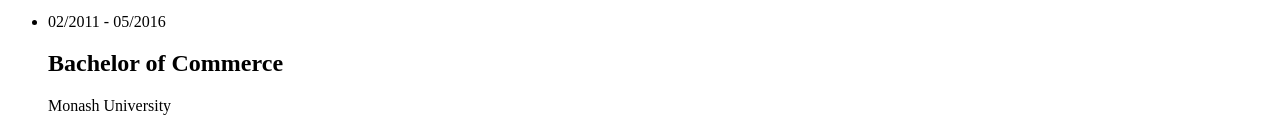
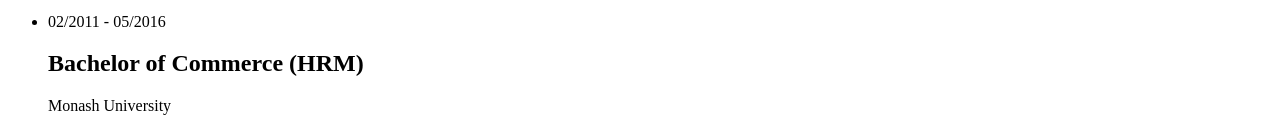
Before and after one commit to tuanhtrng/tuanhtrng.github.io, a plain HTML site: page index.html in a window 1280 px wide. Shown: the part 354-494 px from the top of the page. Drawn offline with Linux system fonts and the light colour scheme.

Commit message:
add commerce major

```diff
--- a/index.html
+++ b/index.html
@@ -38,7 +38,7 @@
         </li>
         <li>
           <p class="education_date">02/2011 - 05/2016</p>
-          <h2>Bachelor of Commerce</h2>
+          <h2>Bachelor of Commerce (HRM)</h2>
           <p class="education_institution">Monash University</p>
         </li>
       </ul>
```
